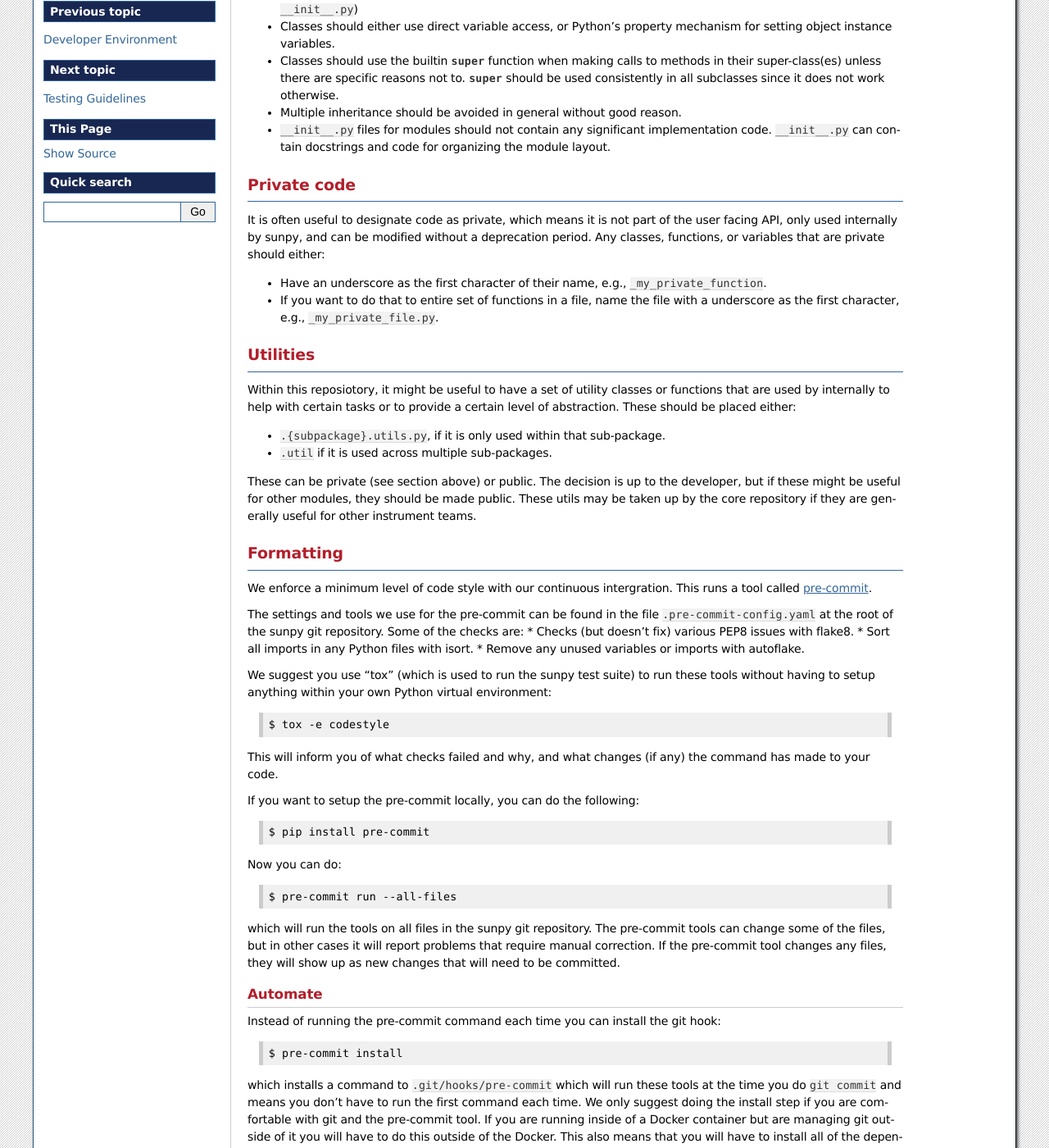
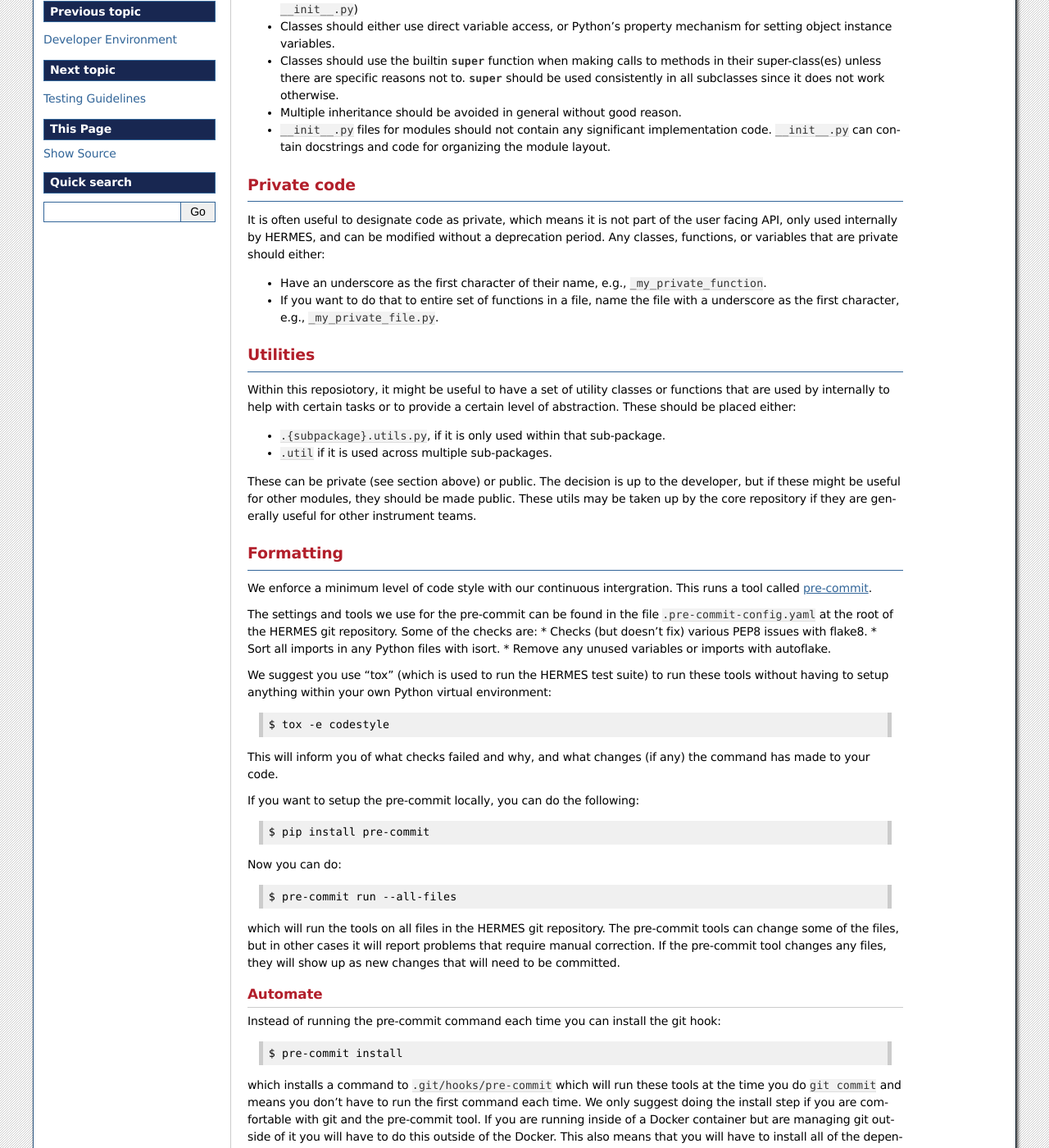
Before and after one commit to HERMES-SOC/hermes_core, a Sphinx documentation site: the page built from docs/dev-guide/code_standards.rst, in a window 1280 px wide and 1400 px high, scrolled down 534 px. Shown: the whole window at 82% size. Built offline with Sphinx 7.4.7, drawn with Linux system fonts in a browser that asks for light colours; the version number could not be read and is left out; some of the changed text lies outside the part shown.

Commit message:
remove SunPy references

```diff
--- a/docs/dev-guide/code_standards.rst
+++ b/docs/dev-guide/code_standards.rst
@@ -46,7 +46,7 @@ Coding Style/Conventions
 Private code
 ============
 
-It is often useful to designate code as private, which means it is not part of the user facing API, only used internally by sunpy, and can be modified without a deprecation period.
+It is often useful to designate code as private, which means it is not part of the user facing API, only used internally by HERMES, and can be modified without a deprecation period.
 Any classes, functions, or variables that are private should either:
 
 - Have an underscore as the first character of their name, e.g., ``_my_private_function``.
@@ -71,13 +71,13 @@ Formatting
 We enforce a minimum level of code style with our continuous intergration.
 This runs a tool called `pre-commit <https://pre-commit.com/>`__.
 
-The settings and tools we use for the pre-commit can be found in the file :file:`.pre-commit-config.yaml` at the root of the sunpy git repository.
+The settings and tools we use for the pre-commit can be found in the file :file:`.pre-commit-config.yaml` at the root of the HERMES git repository.
 Some of the checks are:
 * Checks (but doesn't fix) various PEP8 issues with flake8.
 * Sort all imports in any Python files with isort.
 * Remove any unused variables or imports with autoflake.
 
-We suggest you use "tox" (which is used to run the sunpy test suite) to run these tools without having to setup anything within your own Python virtual environment::
+We suggest you use "tox" (which is used to run the HERMES test suite) to run these tools without having to setup anything within your own Python virtual environment::
 
     $ tox -e codestyle
 
@@ -91,7 +91,7 @@ Now you can do::
 
     $ pre-commit run --all-files
 
-which will run the tools on all files in the sunpy git repository.
+which will run the tools on all files in the HERMES git repository.
 The pre-commit tools can change some of the files, but in other cases it will report problems that require manual correction.
 If the pre-commit tool changes any files, they will show up as new changes that will need to be committed.
 
@@ -165,8 +165,8 @@ Including C Code
 
 * The use of `Cython`_ is strongly recommended for C extensions.
 
-* If a C extension has a dependency on an external C library, the source code for the library should be bundled with sunpy, provided the license for the C library is compatible with the sunpy license.
-  Additionally, the package must be compatible with using a system-installed library in place of the library included in sunpy.
+* If a C extension has a dependency on an external C library, the source code for the library should be bundled with the HERMES repository, provided the license for the C library is compatible with the HERMES license.
+  Additionally, the package must be compatible with using a system-installed library in place of the library included in HERMES.
 
 * In cases where C extensions are needed but `Cython`_ cannot be used, the `PEP 7 Style Guide for C Code <https://www.python.org/dev/peps/pep-0007/>`_ is recommended.
 
--- a/docs/dev-guide/maintainer_workflow.rst
+++ b/docs/dev-guide/maintainer_workflow.rst
@@ -99,7 +99,7 @@ Push to open pull request
 
 Now you need to push the changes you have made to the code to the open pull request::
 
-    $ git push git@github.com:<username>/sunpy.git HEAD:<name of branch>
+    $ git push git@github.com:<username>/hermes_core.git HEAD:<name of branch>
 
 You might have to add ``--force`` if you rebased instead of adding new commits.
 
@@ -122,7 +122,7 @@ Current labelling guidelines:
 Updating and Maintaining the Changelog
 ======================================
 
-The changelog will be read by users, so this description should be aimed at sunpy users instead of describing internal changes which are only relevant to the developers.
+The changelog will be read by users, so this description should be aimed at HERMES users instead of describing internal changes which are only relevant to the developers.
 
 The current changelog is kept in the file "CHANGELOG.rst" at the root of the repository.
 
--- a/docs/dev-guide/tests.rst
+++ b/docs/dev-guide/tests.rst
@@ -7,7 +7,7 @@ Testing Guidelines
 This section describes the testing framework and format standards for tests.
 Here we have heavily adapted the `Astropy version <https://docs.astropy.org/en/latest/development/testguide.html>`_, and **it is worth reading that link.**
 
-The testing framework used by sunpy is the `pytest`_ framework, accessed through the ``pytest`` command.
+The testing framework used by HERMES is the `pytest`_ framework, accessed through the ``pytest`` command.
 
 .. _pytest: https://pytest.org/en/latest/
 
@@ -35,7 +35,7 @@ Where to put tests
 Each package should include a suite of unit tests, covering as many of the public methods/functions as possible.
 These tests should be included inside each package, e.g::
 
-    sunpy/map/tests/
+    mermes_core/util/tests/
 
 "tests" directories should contain an ``__init__.py`` file so that the tests can be imported.
 
--- a/docs/user-guide/customization.rst
+++ b/docs/user-guide/customization.rst
@@ -9,7 +9,7 @@ The :file:`configrc` file
 
 This package uses a :file:`configrc` configuration file to customize
 certain properties. You can control a number of key features of such as
-where your data will download to. sunpy looks for this configuration file
+where your data will download to. HERMES packages look for this configuration file
 in a platform specific directory, which you can see the path for by running::
 
   >>> import hermes_core
--- a/docs/user-guide/logger.rst
+++ b/docs/user-guide/logger.rst
@@ -11,7 +11,7 @@ The logging system is an adapted version of `~astropy.logger.AstropyLogger`.
 Its purpose is to provide users the ability to decide which log and warning messages to show,
 to capture them, and to send them to a file.
 
-All messages provided by sunpy use this logging facility which is based
+All messages provided by HERMES use this logging facility which is based
 on the Python `logging` module rather than print statements.
 
 Messages can have one of several levels, in increasing order of importance:
@@ -54,7 +54,7 @@ This will display DEBUG and all messages with that level and above. If you'd lik
 relevant messages you'd set the logging level to WARNING or above.
 
 For other options such as whether to log to a file or what level of messages the log file should
-contain, see the the Sunpy configuration file (:doc:`config </user-guide/customization>`).
+contain, see the the HERMES configuration file (:doc:`config </user-guide/customization>`).
 
 Context managers
 ================
@@ -69,7 +69,7 @@ Once your code is executed, ``log_list`` will be a Python list containing all of
 This does not divert the messages from going to a file or to the screen.
 It is also possible to send the messages to a custom file with::
 
-    >>> from sunpy import log
+    >>> from hermes_core import log
     >>> with log.log_to_file('myfile.log'):  #doctest: +SKIP
     ...     # your code here  #doctest: +SKIP
 
```
Also changed, not shown: packages.png (added), 3 other files.
